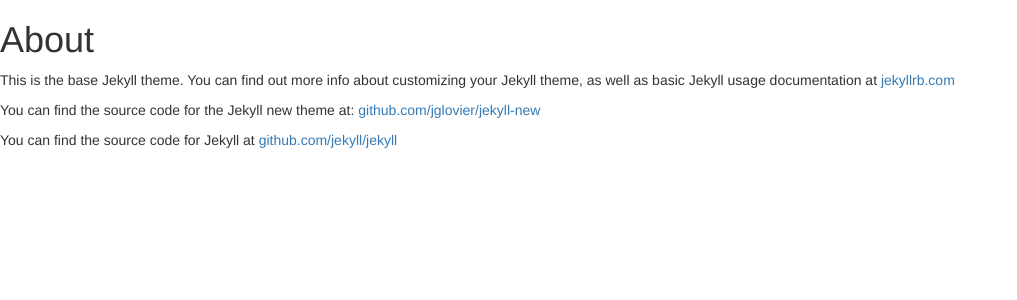
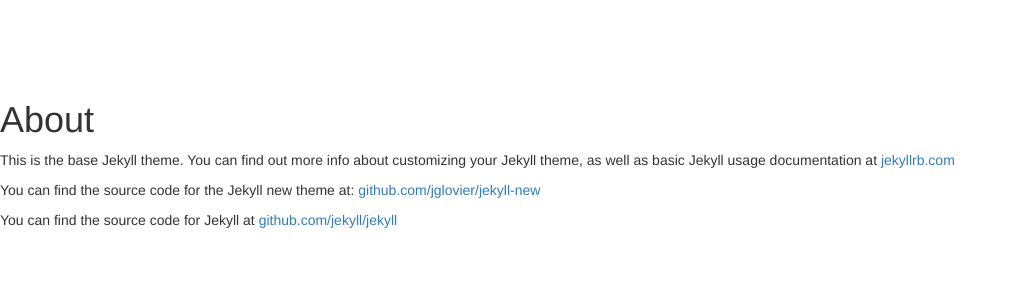
Before and after one commit to tonyfast/Research-Science-Template, a Jekyll site: the page built from about.md, in a window 1280 px wide. Shown: the top 300 px of the page, without its empty margins (0-1017 px from the left). Built offline with Jekyll 4.4.1, drawn with Linux system fonts in a browser that asks for light colours; nearby versions of some CDN libraries; library files that are not in the unit come from our copies; comment, search, counter and statistics services are not loaded.

Commit message:
no vertical scrool in nav bar, changed body position in default, modified index

```diff
--- a/_includes/nav-bar.html
+++ b/_includes/nav-bar.html
@@ -1,11 +1,11 @@
-<nav class="navbar navbar-default" role="navigation">
+<nav class="navbar navbar-default navbar-fixed-top" role="navigation">
 
     <ul class="nav navbar-nav pull-right">
       <li><br><font color="white">VIEW CONTROLS</font>  </li>
   <li><a href="#" id="minimize"><span class="mega-octicon octicon-chevron-up"></span></a></li>
   <li><a href="#" id="maximize"><span class="mega-octicon octicon-chevron-down"></span></a></li>
   <li><a href="#" id="magnific-popup"><span class="mega-octicon octicon-file-media"></span></a></li>
-  <li><img src="{{ site.author.gravatar | prepend:"http://www.gravatar.com/avatar/" | append:"?s=100"}}"/></li>
+  <li><img src="{{ site.author.gravatar | prepend:"http://www.gravatar.com/avatar/" | append:"?s=50"}}"/></li>
 </ul>
 
 </nav>
--- a/_layouts/default.html
+++ b/_layouts/default.html
@@ -3,7 +3,7 @@
 
   {% include head.html %}
 
-    <body>
+    <body style="padding-top:80px;">
 
       {{ content }}
 
--- a/index.html
+++ b/index.html
@@ -2,6 +2,7 @@
 layout: default
 ---
 {% include nav-bar.html %}
+
 
 <!-- panel at top for entire collection -->
 <div class="row">
```
